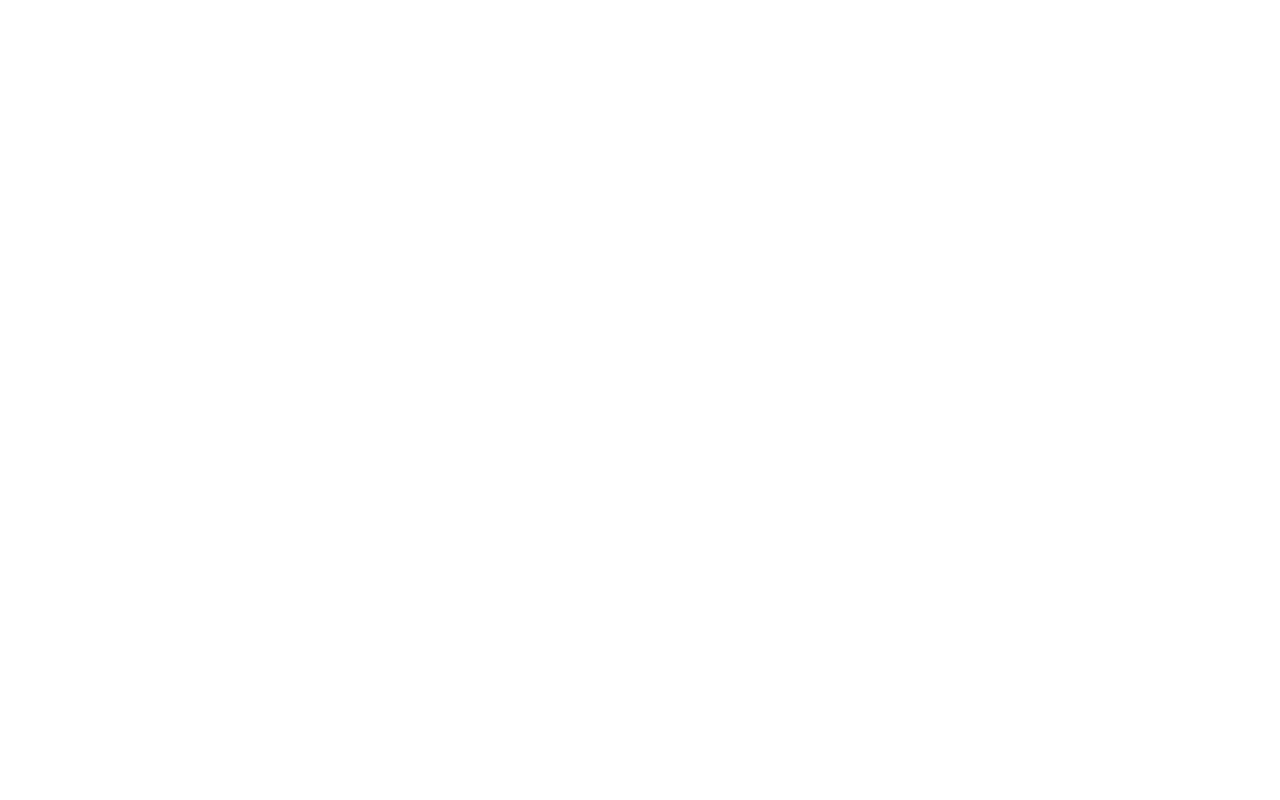
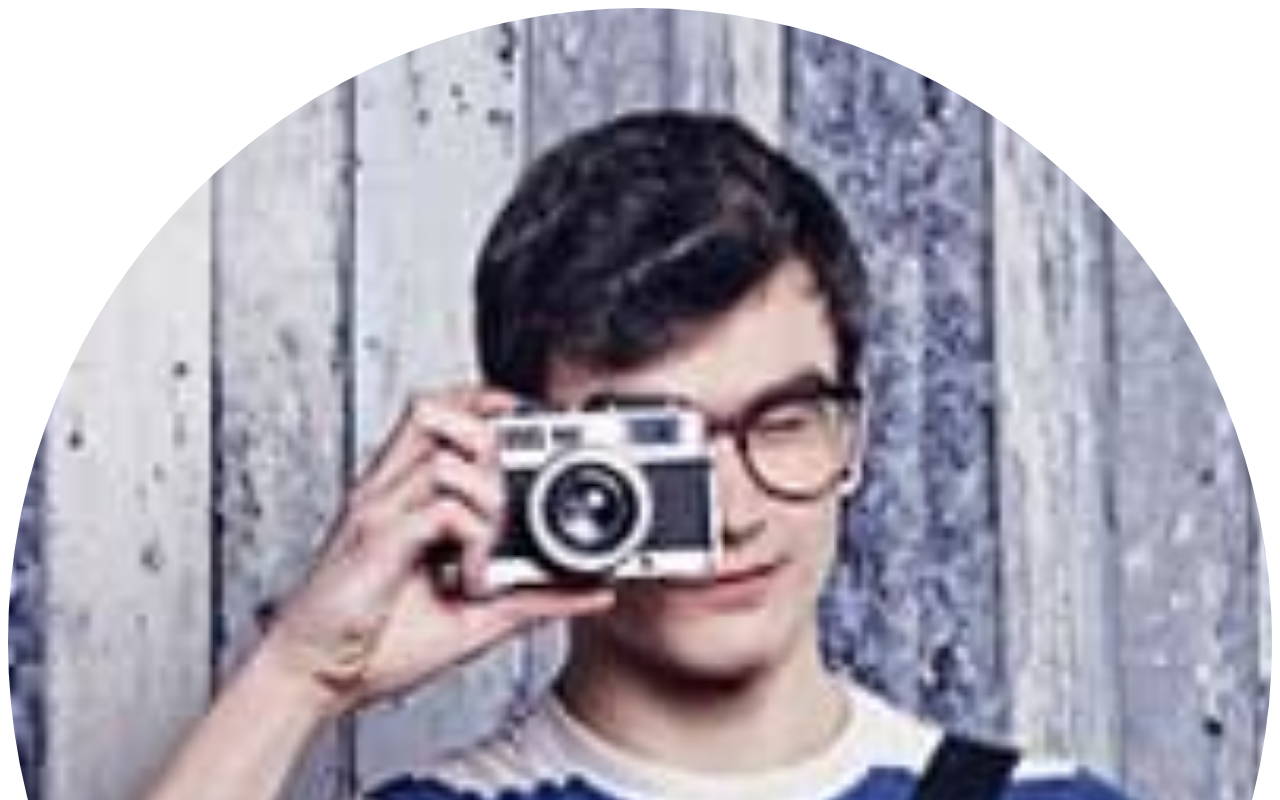
Before and after one commit to js-tasks-ru/htmlcss-20211021_zh-zhyrov, a website: page 06-lection4/01-avatar/index.html in a window 1280 px wide. Shown: the top 800 px of the page. Drawn offline with Linux system fonts and the light colour scheme.

Commit message:
Add avatar

```diff
--- a/06-lection4/01-avatar/avatar.css
+++ b/06-lection4/01-avatar/avatar.css
@@ -0,0 +1,12 @@
+.avatar {
+  min-width: 116px;
+  min-height: 116px;
+  border-radius: 50%;
+  overflow: hidden;
+}
+
+.avatar__img {
+  width: 100%;
+  height: 100%;
+  object-fit: cover;
+}
--- a/06-lection4/01-avatar/index.html
+++ b/06-lection4/01-avatar/index.html
@@ -6,6 +6,8 @@
         <link rel="stylesheet" href="./avatar.css">
     </head>
     <body>
-
+        <div class="avatar">
+            <img src="./public/avatar-200.jpg" alt="avatar" class="avatar__img">
+        </div>
     </body>
 </html>
```
